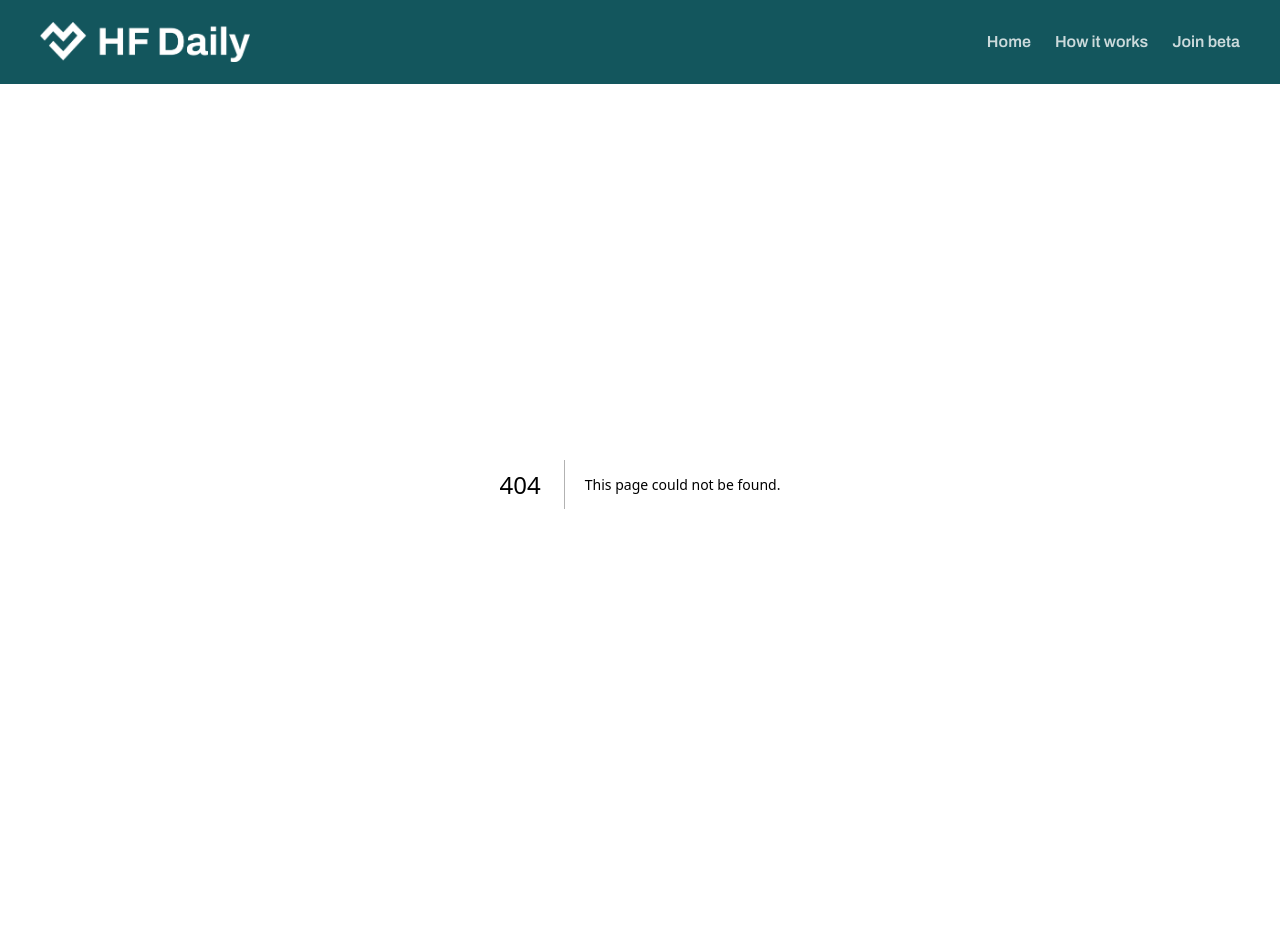
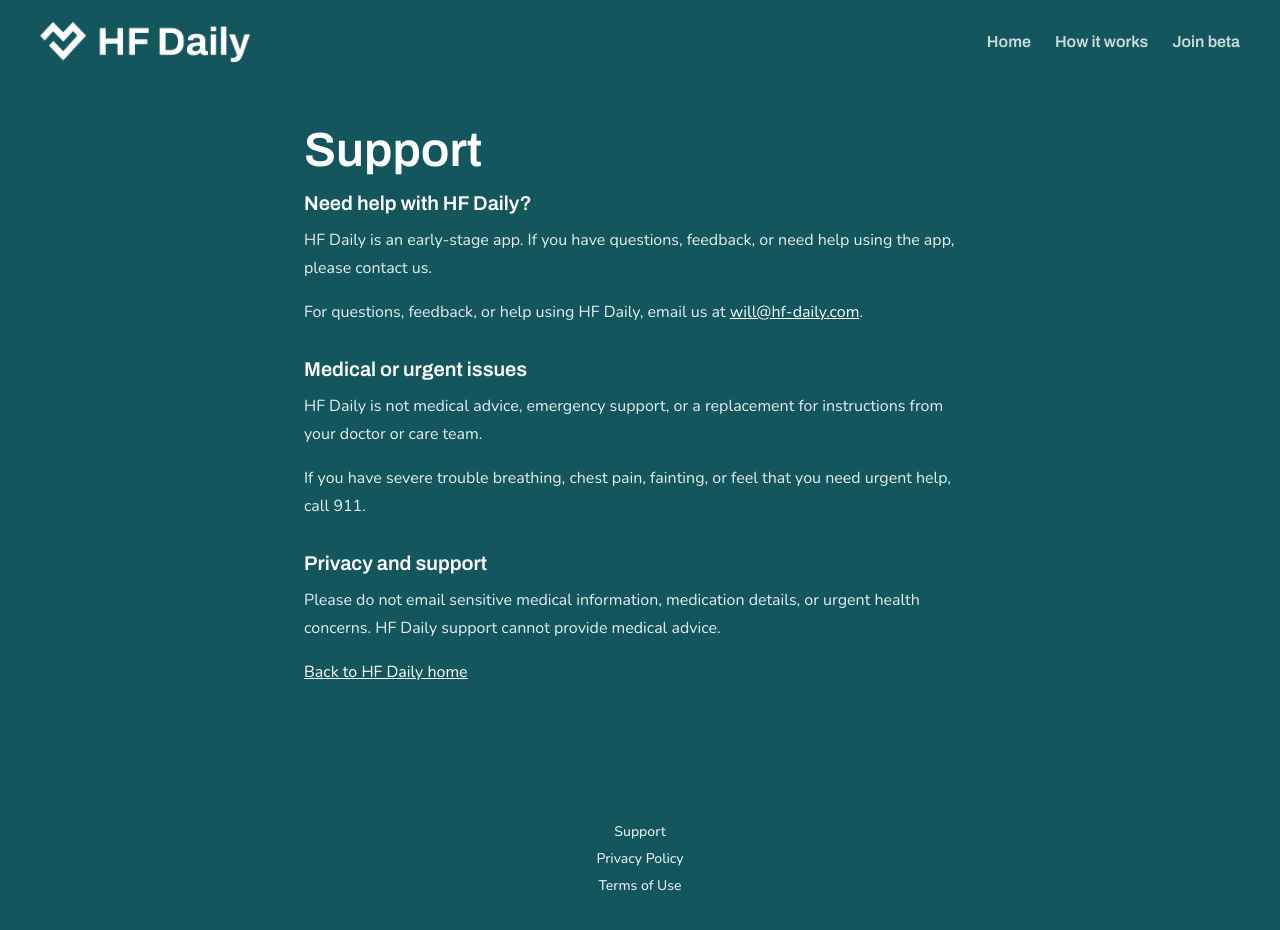
Before and after one commit to WillRansonSmith/hf-daily-website, a Next.js app: page /support in a window 1280 px wide. Before the commit this address had no page. Shown: the top 930 px of the page. Built offline with nearby package versions, Linux system fonts and the light colour scheme.

Commit message:
Add website support page

```diff
--- /dev/null
+++ b/app/support/page.tsx
@@ -0,0 +1,54 @@
+import type { Metadata } from "next";
+import Link from "next/link";
+import "../legal.css";
+
+export const metadata: Metadata = {
+  title: "Support | HF Daily",
+  description: "Get help with HF Daily or share feedback with our team.",
+};
+
+export default function SupportPage() {
+  return (
+    <main className="legal-page">
+      <article className="legal-document">
+        <h1>Support</h1>
+
+        <section className="legal-section">
+          <h2>Need help with HF Daily?</h2>
+          <p>
+            HF Daily is an early-stage app. If you have questions, feedback, or
+            need help using the app, please contact us.
+          </p>
+          <p>
+            For questions, feedback, or help using HF Daily, email us at{" "}
+            <a href="mailto:will@hf-daily.com">will@hf-daily.com</a>.
+          </p>
+        </section>
+
+        <section className="legal-section">
+          <h2>Medical or urgent issues</h2>
+          <p>
+            HF Daily is not medical advice, emergency support, or a replacement
+            for instructions from your doctor or care team.
+          </p>
+          <p>
+            If you have severe trouble breathing, chest pain, fainting, or feel
+            that you need urgent help, call 911.
+          </p>
+        </section>
+
+        <section className="legal-section">
+          <h2>Privacy and support</h2>
+          <p>
+            Please do not email sensitive medical information, medication
+            details, or urgent health concerns. HF Daily support cannot provide
+            medical advice.
+          </p>
+          <p>
+            <Link href="/">Back to HF Daily home</Link>
+          </p>
+        </section>
+      </article>
+    </main>
+  );
+}
--- a/components/Footer.tsx
+++ b/components/Footer.tsx
@@ -4,6 +4,9 @@ export default function Footer() {
   return (
     <footer className="hf-footer">
       <div className="hf-footer-inner">
+        <Link href="/support" className="hf-footer-link">
+          Support
+        </Link>
         <Link href="/privacy" className="hf-footer-link">
           Privacy Policy
         </Link>
```
